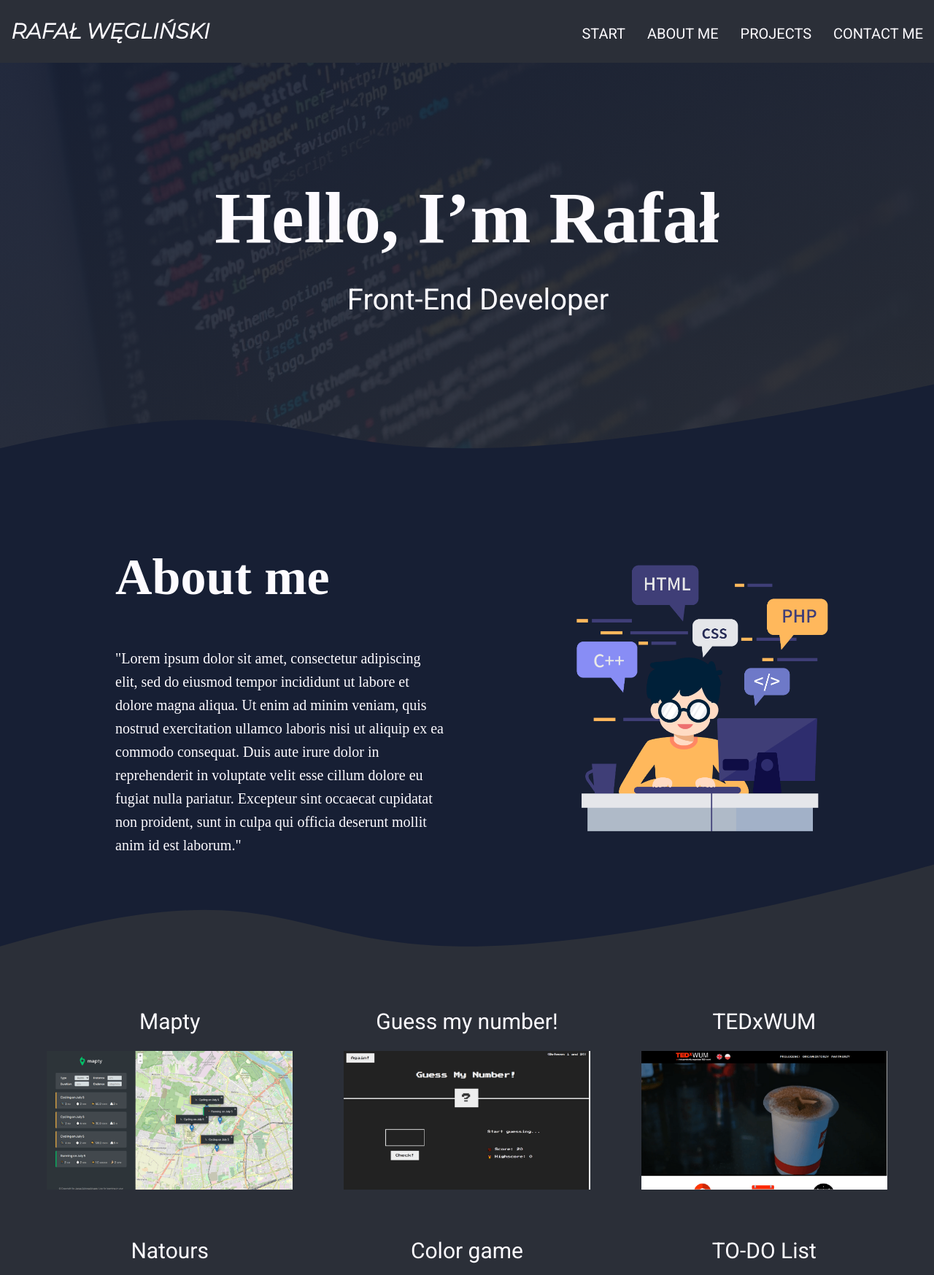
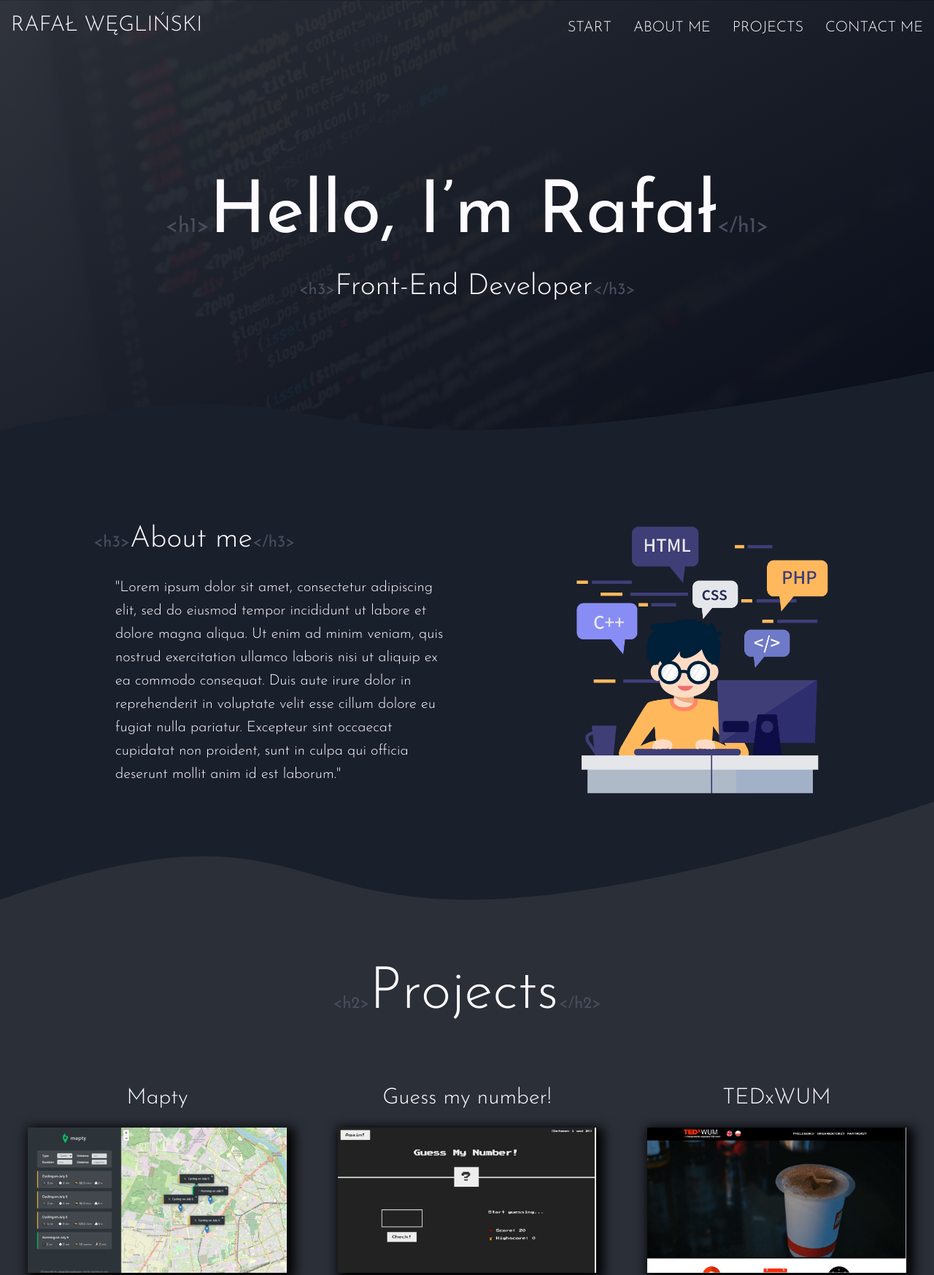
Before and after one commit to Rafal-Weglinski/Rafal-Weglinski.github.io, a website: page index.html in a window 1280 px wide. Shown: the top 1747 px of the page at 73% size. Drawn offline with Linux system fonts and the light colour scheme.

Commit message:
layout changes

```diff
--- a/index.html
+++ b/index.html
@@ -6,34 +6,35 @@
     <meta http-equiv="X-UA-Compatible" content="ie=edge" />
 
     <link rel="preconnect" href="https://fonts.googleapis.com">
-<link rel="preconnect" href="https://fonts.gstatic.com" crossorigin>
-<link href="https://fonts.googleapis.com/css2?family=Open+Sans&family=Roboto:wght@400;500;600;700&display=swap" rel="stylesheet">
-<link href="https://fonts.googleapis.com/css2?family=Montserrat:ital,wght@1,300&display=swap" rel="stylesheet">
+    <link rel="preconnect" href="https://fonts.gstatic.com" crossorigin>
+    <link href="https://fonts.googleapis.com/css2?family=Josefin+Sans:wght@300;400&display=swap" rel="stylesheet">
     <link rel="stylesheet" href="css/style.css" />
     <link rel="shortcut icon" type="image/png" href="img/favicon.png" />
 
     <title>Rafał Węgliński - Twój Frontend Developer</title>
   </head>
   <body>
+    <div class="wrapper">
     <nav class="nav">
       <h1 class="nav__logo"><a href="#">Rafał Węgliński</a></h1>
       <ul class="nav__list">
         <li class="nav_item"><a href="#">Start</a></li>
         <li class="nav_item"><a href="#about">About me</a></li>
-        <li class="nav_item"><a href="#">Projects</a></li>
-        <li class="nav_item"><a href="#">Contact me</a></li>
+        <li class="nav_item"><a href="#projects">Projects</a></li>
+        <li class="nav_item"><a href="#contact">Contact me</a></li>
       </ul>
     </nav>
     <header class="header">
       <div class="header__wrapper">
-        <h1 class="heading-1">Hello, I’m Rafał</h1>
-        <p class="header__paragraph">Front-End Developer</p>
+        <h1 class="heading-1"><span class="tags-1"> &lt;h1&gt;</span>Hello, I’m Rafał<span class="tags-1">&lt;/h1&gt;</span></h1>
+        <h2 class=" heading-3"><span class="tags-3"> &lt;h3&gt;</span>Front-End Developer<span class="tags-3">&lt;/h3&gt;</span></h2>
       </div>
+
     </header>
-
+  </div>
     <section class="about" id="about">
       <div class="about__left">
-        <h2 class="heading-2">About me</h2>
+        <h3 class="heading-3"><span class="tags-3"> &lt;h3&gt;</span>About me<span class="tags-3">&lt;/h3&gt;</span></h2>
         <p class="about__text">
           "Lorem ipsum dolor sit amet, consectetur adipiscing elit, sed do eiusmod tempor incididunt ut labore et dolore magna aliqua. Ut enim ad minim veniam, quis nostrud exercitation ullamco laboris nisi ut aliquip ex ea commodo consequat. Duis aute irure dolor in reprehenderit in voluptate velit esse cillum dolore eu fugiat nulla pariatur. Excepteur sint occaecat cupidatat non proident, sunt in culpa qui officia deserunt mollit anim id est laborum."
       </div>
@@ -46,7 +47,9 @@
       </div>
     </section>
 
-    <section class="projects">
+    <section class="projects" id="projects">
+
+      <h2 class="heading-2 projects__heading"><span class="tags-2"> &lt;h2&gt;</span>Projects<span class="tags-2">&lt;/h2&gt;</span></h2>
       <div class="projects__item">
         <h3 class="projects__item-text">Mapty</h3>
         <img src="img/project 1.png" alt="" class="projects__item-img" />
@@ -169,8 +172,9 @@
 
 
     </section>
-    <div class="contact">
-      <h2 class="heading-2 contact__heading">Contact Form</h2>
+
+    <div class="contact" id="contact">
+      <h2 class="heading-2 contact__heading"><span class="tags-2"> &lt;h2&gt;</span>Contact Form<span class="tags-2">&lt;/h2&gt;</span></h2>
       <form  target="_blank" class="contact__group" action="https://formsubmit.co/rafal.weglinski95@gmail.com" method="POST">
 
 
@@ -182,11 +186,7 @@
       </form>
     </div>
 
-    <svg class="hide">
-      <clipPath id="wave" clipPathUnits="objectBoundingBox">
-        <path class="st0" d="M1,0c0,0-0.3,0.1-0.5,0.1S0.3,0,0,0.1V1h1L1,0z" />
-      </clipPath>
-    </svg>
+
 
     <footer class="footer">
       <div class="footer__icons">
@@ -204,5 +204,11 @@
       <p class="footer__copy">Copyright 2021 Rafał Węgliński</p>
     </footer>
 
+    <svg class="hide">
+      <clipPath id="wave" clipPathUnits="objectBoundingBox">
+        <path class="st0" d="M1,0c0,0-0.3,0.1-0.5,0.1S0.3,0,0,0.1V1h1L1,0z" />
+      </clipPath>
+    </svg>
+
   </body>
 </html>
--- a/sass/main.scss
+++ b/sass/main.scss
@@ -16,7 +16,7 @@ html {
 }
 
 body {
-  font-family: 'Roboto', sans-serif;
+  font-family: Josefin Sans, Ubuntu, sans-serif;
   color: #fdfbff;
   font-weight: 300;
   line-height: 1.6;
@@ -30,25 +30,61 @@ a {
 
 .heading-1 {
   font-size: 10rem;
-  font-weight: 600;
-  font-family: 'Poppins';
+  font-weight: 400;
+
   color: #fdfbff;
   line-height: 1;
   padding: 3rem;
 }
 
 .heading-2 {
-  font-size: 7rem;
-  font-weight: 600;
-  font-family: 'Poppins';
+  font-size: 8rem;
+  font-weight: 100;
+
   color: #fdfbff;
   line-height: 1;
-  padding: 3rem;
+}
+
+.heading-3 {
+  font-size: 4rem;
+  font-weight: 100;
+
+  color: #fdfbff;
+  line-height: 1;
+}
+
+.tags {
+  &-1 {
+    font-size: 2.9rem;
+    color: #484e5c;
+    font-weight: 400;
+  }
+  &-2 {
+    font-size: 2.2rem;
+    color: #484e5c;
+    font-weight: 400;
+  }
+  &-3 {
+    font-size: 2.2rem;
+    color: #484e5c;
+    font-weight: 400;
+  }
+}
+
+.wrapper {
+  background-image: linear-gradient(
+      to right bottom,
+      rgba(#2b2f38, 0.95),
+      rgba(#040916, 0.95)
+    ),
+    url(../img/photo-1461749280684-dccba630e2f6.jpeg);
+  background-size: cover;
+  background-position: bottom;
+  position: relative;
 }
 
 .nav {
-  padding-top: 1rem;
-  padding-bottom: 1rem;
+  padding-top: 0.2rem;
   //   border-bottom: 1px solid #a2a2a2;
 
   //   -webkit-box-shadow: 0px 0px 14px 0px rgba(0, 0, 0, 0.75);
@@ -60,7 +96,8 @@ a {
 
   &__logo {
     font-size: 2.9rem;
-    font-family: 'Montserrat', sans-serif;
+    font-weight: 300;
+
     a {
       color: #fdfbff;
     }
@@ -72,6 +109,7 @@ a {
     a {
       color: #fdfbff;
       font-size: 2rem;
+      font-weight: 300;
 
       &:hover {
         color: #718daa;
@@ -112,15 +150,6 @@ a {
 //Header
 .header {
   min-height: 80vh;
-  background-image: linear-gradient(
-      to right bottom,
-      rgba(#171f34, 0.9),
-      rgba(#2b2f38, 0.9)
-    ),
-    url(../img/photo-1461749280684-dccba630e2f6.jpeg);
-  background-size: cover;
-  background-position: bottom;
-  position: relative;
 }
 
 .header {
@@ -140,7 +169,7 @@ a {
 }
 
 .about {
-  background-color: #171f34;
+  background-color: #1a1f2c;
   display: flex;
   justify-content: space-evenly;
   align-items: center;
@@ -169,7 +198,7 @@ a {
   &__text {
     font-size: 2rem;
     font-weight: 300;
-    font-family: 'Poppins';
+
     color: #fdfbff;
     padding: 3rem;
     line-height: 1.6;
@@ -201,13 +230,20 @@ a {
   justify-items: center;
   align-items: center;
   margin: -220px 0 5rem;
-  padding: 15% 5% 50px;
+  padding: 15% 3% 50px;
 
   //   @media (max-width: 1500px) {
   //     grid-template-columns: repeat(2, 1fr);
   //     margin-top: -400px;
   //     padding-top: 300px;
   //   }
+
+  &__heading {
+    padding-top: 3rem;
+    padding-bottom: 2rem;
+    grid-column: 1/-1;
+    font-size: 8rem;
+  }
 
   &__item {
     //     background-color: #feb633;
@@ -230,7 +266,9 @@ a {
       grid-column: 1/-1;
       grid-row: 2/3;
       z-index: 1;
-      transition: filter 0.3 s;
+      transition: filter 0.3s;
+      -webkit-box-shadow: 5px 5px 15px 5px #000000;
+      box-shadow: 5px 5px 15px 5px #000000;
     }
 
     &:hover &-img {
@@ -275,8 +313,8 @@ a {
 }
 
 .footer {
-  margin-top: -100px;
-  padding-top: 100px;
+  // margin-top: -100px;
+  // padding-top: 100px;
   background-color: #2b2f38;
 }
 
@@ -287,15 +325,7 @@ a {
 .contact {
   //   background-color: #171f34;
 
-  //   clip-path: polygon(0 7%, 100% 0%, 100% 93%, 0 100%);
-  //   background-color: #171f34;
-
-  background-image: linear-gradient(
-      to right bottom,
-      rgba(#171f34, 0.9),
-      rgba(#2b2f38, 0.9)
-    ),
-    url(../img/photo-1486312338219-ce68d2c6f44d.jpeg);
+  // url(../img/photo-1486312338219-ce68d2c6f44d.jpeg);
 
   background-size: cover;
   background-position: bottom;
@@ -310,15 +340,15 @@ a {
   }
 
   &__group {
-    margin-left: 15%;
-    margin-right: 15%;
+    margin-left: 20%;
+    margin-right: 20%;
     padding-bottom: 10rem;
   }
 
   &__group > *:not(:last-child) {
     font-size: 17px;
     line-height: 1.23543;
-    font-weight: 400;
+    font-weight: 300;
     letter-spacing: -0.022em;
     display: inline-block;
     vertical-align: top;
@@ -345,7 +375,7 @@ a {
   &__submit {
     font-size: 2.5rem;
     line-height: 1.47059;
-    font-weight: 400;
+    font-weight: 300;
     letter-spacing: -0.022em;
     background-color: #171f34;
     border: none;
@@ -358,6 +388,8 @@ a {
     white-space: nowrap;
     padding: 13px 15px 14px;
     font-family: inherit;
+    -webkit-box-shadow: 5px 5px 15px 5px #000000;
+    box-shadow: 5px 5px 15px 5px #000000;
 
     &:hover {
       background-color: #718daa;
```
Also changed, not shown: css/style.css.
